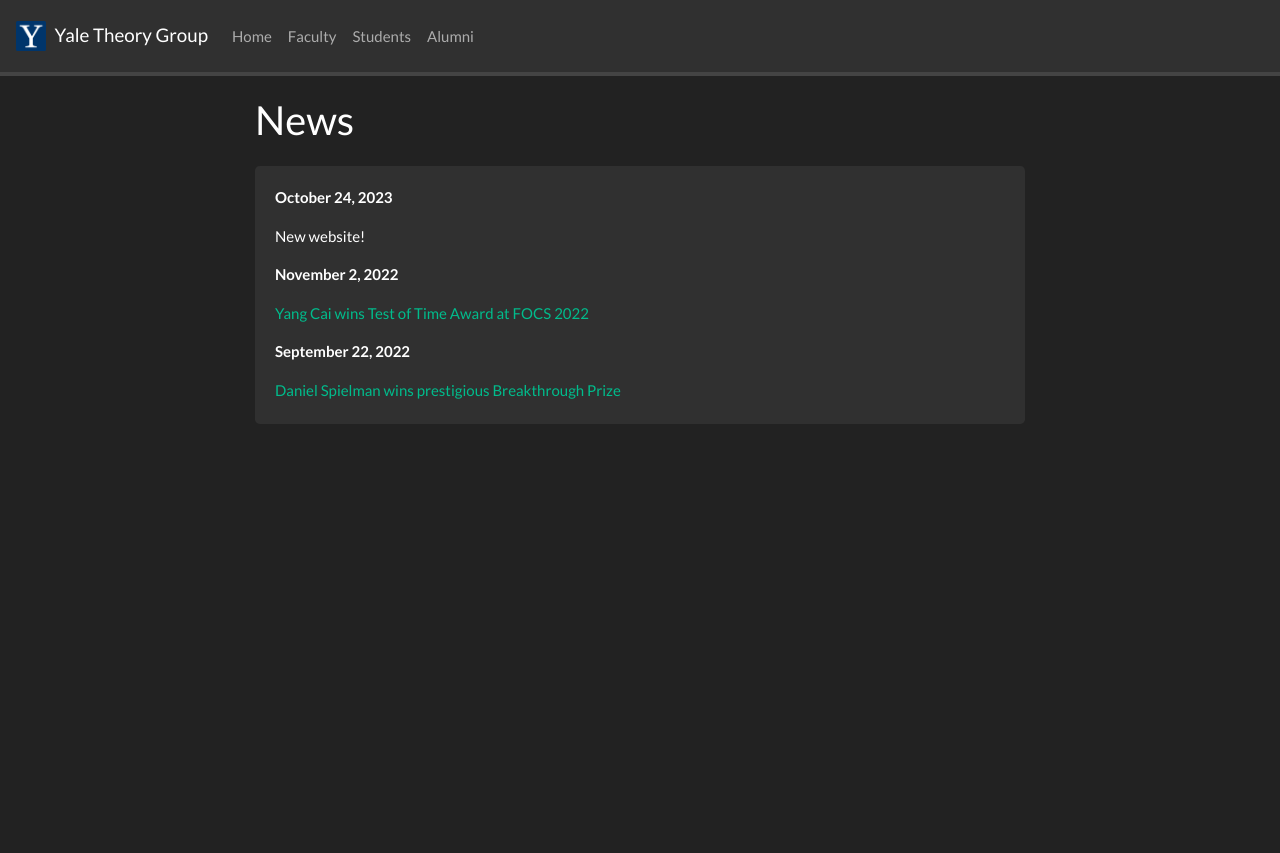
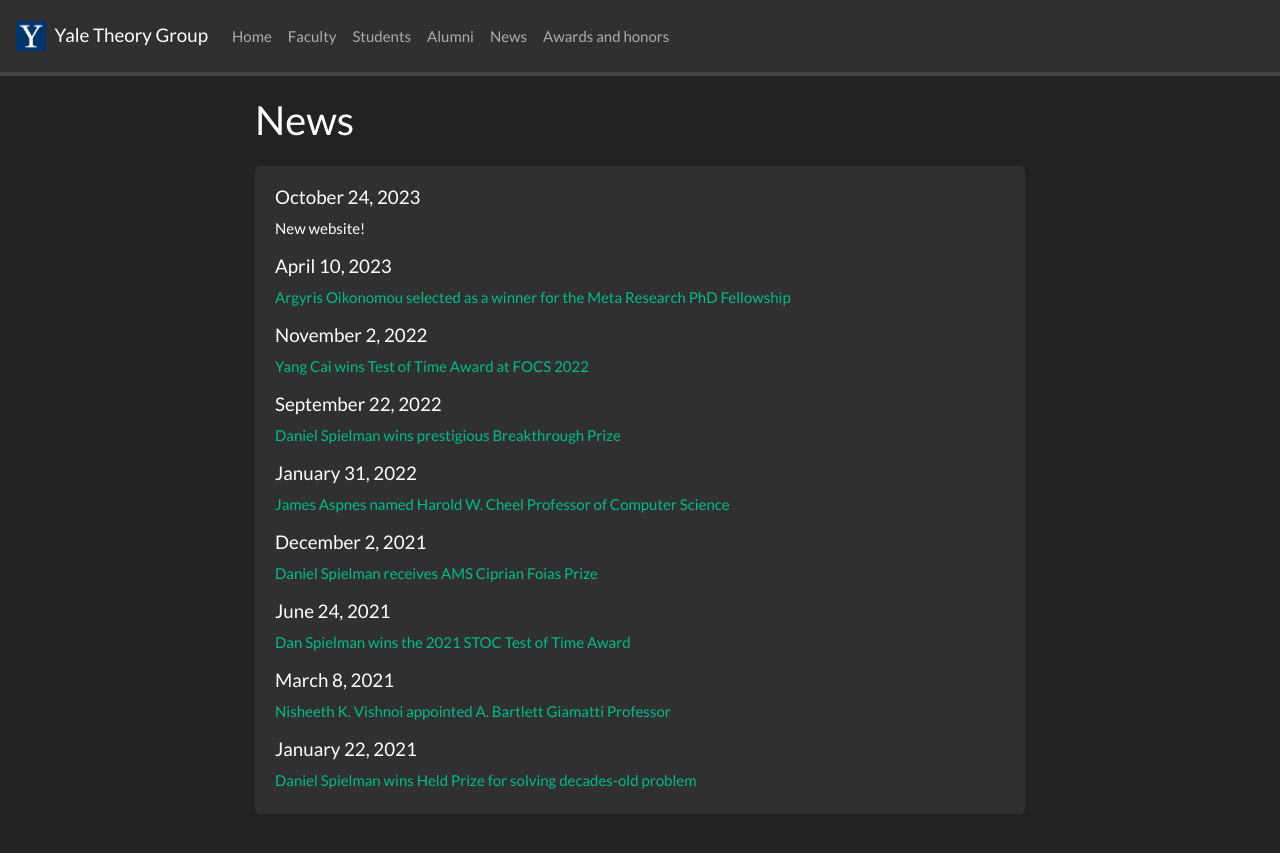
Before and after one commit to wuzhuangtai00/YaleTheoryGroup, a Jekyll site: the page built from _pages/news.md, in a window 1280 px wide. Shown: the top 853 px of the page. Built offline with Jekyll 4.4.1, drawn with Linux system fonts in a browser that asks for light colours; nearby versions of some CDN libraries; a style sheet for code colours, icons or effects is not loaded.

Commit message:
Awards&Honors

```diff
--- a/_config.yml
+++ b/_config.yml
@@ -36,6 +36,8 @@ nav_pages:
   - name: faculty
   - name: students
   - name: Alumni
+  - name: news
+  - name: Awards and Honors
   # - name: teaching
 
 include:
--- a/_data/awards.yml
+++ b/_data/awards.yml
@@ -1,2 +1,19 @@
-- name: Example award here (2021)
-- name: Example award here (2020)
+- name: "20-year STOC Test of Time Award: Daniel Speilman (2021)"
+- name: "AAAS Fellow: Joan Feigenbaum (2012)"
+- name: "ACM Doctoral Dissertation Award winner: Daniel Spielman (1995)"
+- name: "ACM Fellows: Joan Feigenbaum (2001), Michael Fischer (1996), Daniel Spielman (2010), Nisheeth Vishnoi (2019)"
+- name: "Connecticut Academy of Science and Engineering Members: Joan Feigenbaum (2013) and Daniel Spielman (2011)"
+- name: "Connecticut Technology Council Woman of Innovation: Joan Feigenbaum (2012)"
+- name: "Dijkstra Prize winner: Michael Fischer (2001)"
+- name: "Fulkerson Prize winner: Daniel Spielman (2009)"
+- name: "Goedel Prize winner: Daniel Spielman (2008 and 2015)"
+- name: "ICM Invited Speakers: Joan Feigenbaum (1998) and Daniel Spielman (2002, 2010, 2014)"
+- name: "Information Theory Society Paper Award winner: Daniel Spielman (2002)"
+- name: "MacArthur Prize winner: Daniel Spielman (2012)"
+- name: "Michael and Sheila Held Prize: Daniel Spielman (2021)"
+- name: "National Academy of Sciences Member: Daniel Spielman (2016)"
+- name: "Nevanlinna Prize winner: Daniel Spielman (2010)"
+- name: "NSF CAREER Award: Daniel Spielman (1997), Yang Cai (2020)"
+- name: "Polya Prize winner: Daniel Spielman (2014)"
+- name: "Simons Investigator: Daniel Spielman (2012)"
+- name: "Sloan Research Fellowship: Daniel Spielman (1998), Yang Cai (2019)"
--- a/_data/news.yml
+++ b/_data/news.yml
@@ -4,6 +4,10 @@
 
 # - date: November 2, 2022
   # headline: <a href=https://cpsc.yale.edu/news/yang-cai-wins-test-time-award-focs-2022>Yang Cai wins Test of Time Award at FOCS 2022</a></p>
+
+- date: April 10, 2023
+  headline: Argyris Oikonomou selected as a winner for the Meta Research PhD Fellowship
+  link: https://cpsc.yale.edu/news/argyris-oikonomou-selected-winner-meta-research-phd-fellowship
 
 - date: November 2, 2022
   headline: Yang Cai wins Test of Time Award at FOCS 2022
@@ -13,3 +17,23 @@
 - date: September 22, 2022
   headline:  Daniel Spielman wins prestigious Breakthrough Prize
   link: https://cpsc.yale.edu/news/daniel-spielman-wins-prestigious-breakthrough-prize
+
+- date: January 31, 2022
+  headline: James Aspnes named Harold W. Cheel Professor of Computer Science
+  link: https://cpsc.yale.edu/news/james-aspnes-named-harold-w-cheel-professor-computer-science
+
+- date: December 2, 2021
+  headline: Daniel Spielman receives AMS Ciprian Foias Prize
+  link: https://cpsc.yale.edu/news/daniel-spielman-receives-ams-ciprian-foias-prize
+
+- date: June 24, 2021
+  headline: Dan Spielman wins the 2021 STOC Test of Time Award
+  link: https://cpsc.yale.edu/news/dan-spielman-wins-2021-stoc-test-time-award
+
+- date: March 8, 2021
+  headline: Nisheeth K. Vishnoi appointed A. Bartlett Giamatti Professor
+  link: https://cpsc.yale.edu/news/nisheeth-k-vishnoi-appointed-bartlett-giamatti-professor
+
+- date: January 22, 2021
+  headline: Daniel Spielman wins Held Prize for solving decades-old problem
+  link: https://cpsc.yale.edu/news/daniel-spielman-wins-held-prize-solving-decades-old-problem
--- a/_pages/allnews.md
+++ b/_pages/news.md
@@ -2,7 +2,7 @@
 title: "News"
 layout: textlay
 sitemap: false
-permalink: /allnews.html
+permalink: /news.html
 ---
 
 ## News
@@ -10,8 +10,7 @@ permalink: /allnews.html
 <div class="jumbotron">
 
 {% for article in site.data.news %}
-<b>{{ article.date }}</b>
-
+<h5>{{ article.date }}</h5>
 <!-- <a href={{ article.link }}>{{ article.headline }}</a> -->
 {% if article.link == null %}
 {{article.headline}}
```
Also changed, not shown: _includes/sidebar.html (+7 -2 lines), _pages/Awards and honors.md (added, +18 -0 lines).
